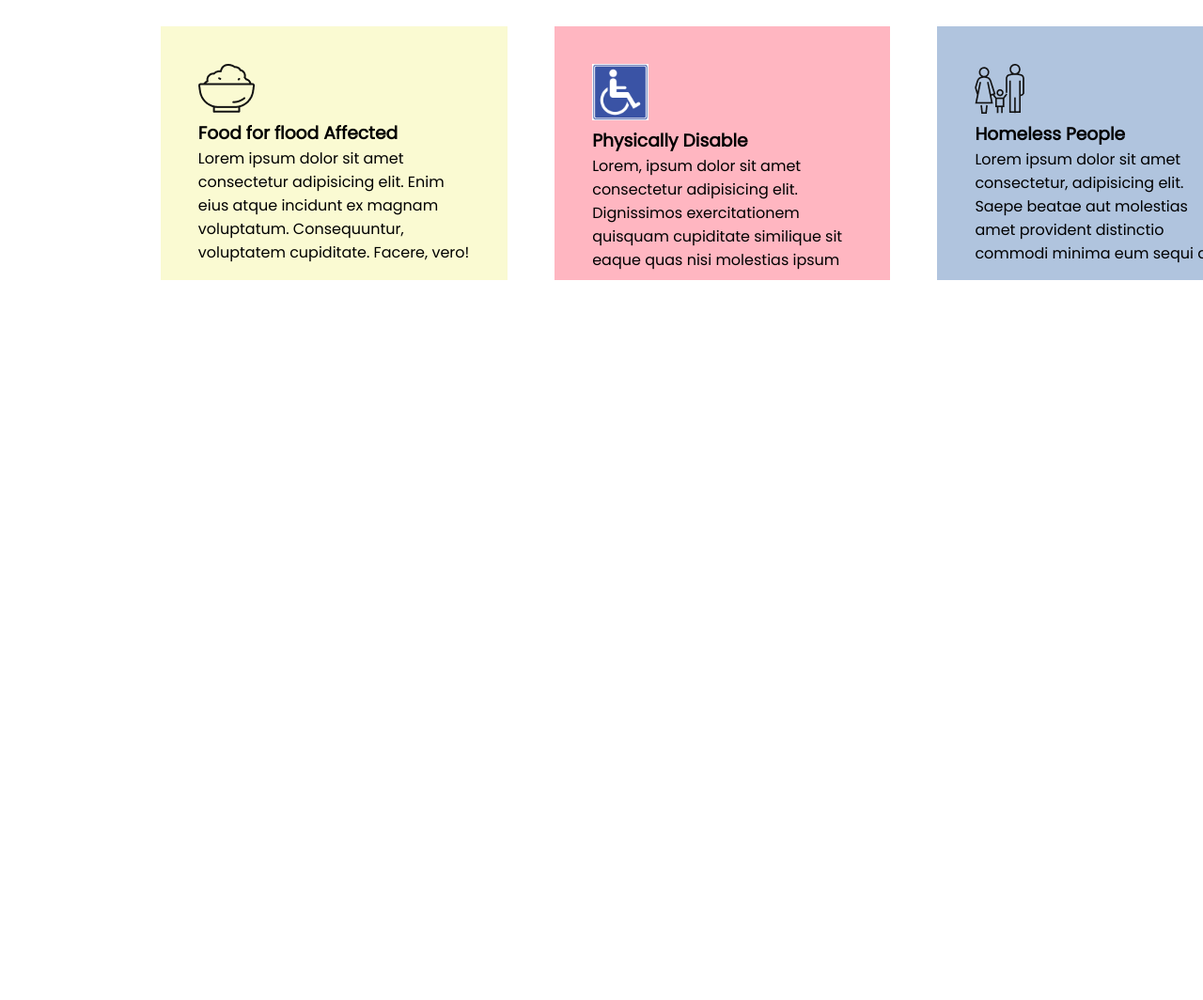
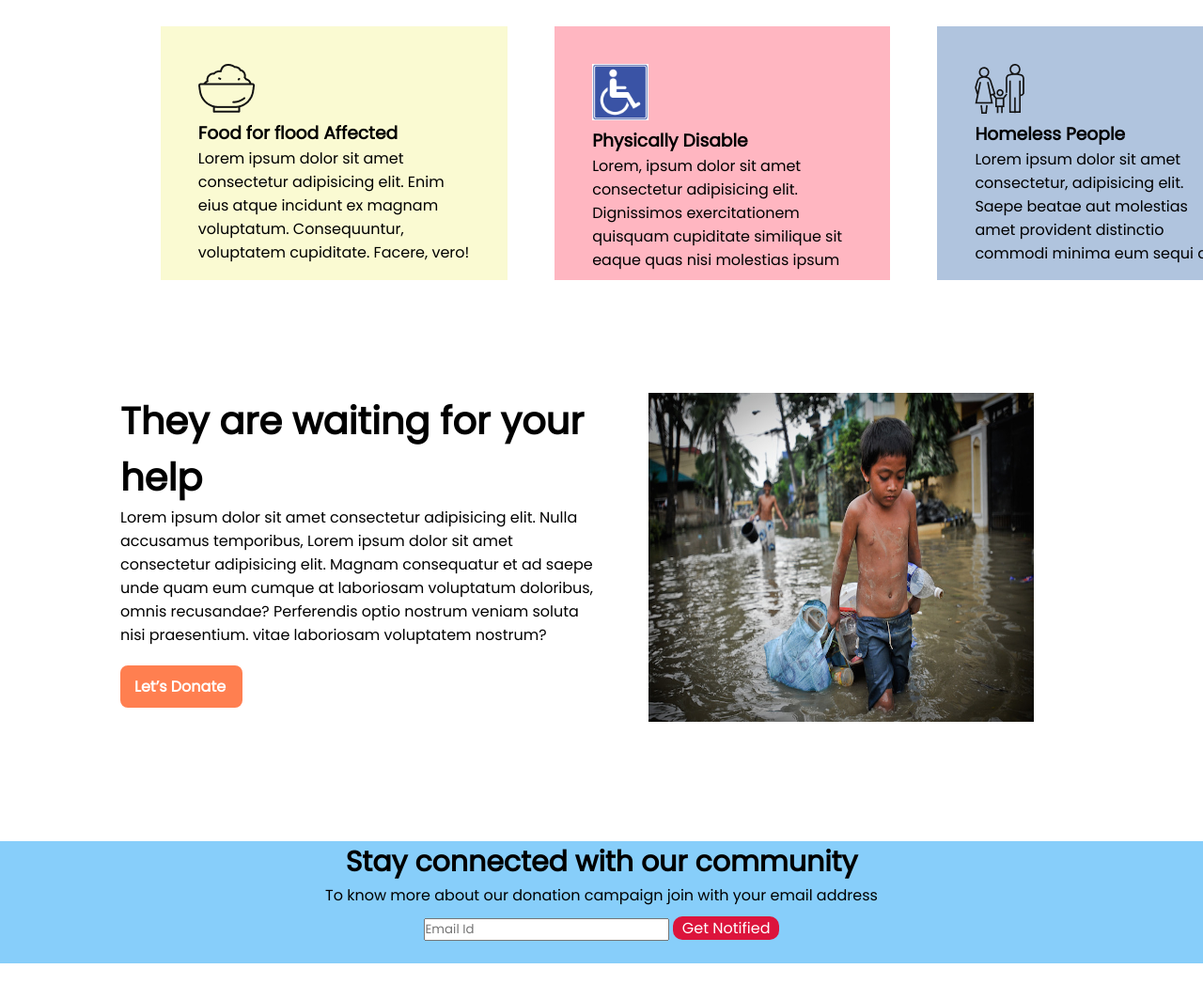
Before and after one commit to maksudur72/Donation-Project, a plain HTML site: page index.html in a window 1280 px wide. Shown: the part 1179-2243 px from the top of the page at 94% size. Before the commit the page ends 1477 px from the top, so only its background shows below. Drawn offline with Linux system fonts and the light colour scheme.

Commit message:
final-section-added

```diff
--- a/index.html
+++ b/index.html
@@ -70,6 +70,29 @@
             </div>
         </div>
     </section>
+    <section class="section-4">
+        <div class="half-width">
+            <h2>They are waiting for your help</h2>
+            <p>Lorem ipsum dolor sit amet consectetur adipisicing elit. Nulla accusamus temporibus, Lorem ipsum dolor
+                sit amet consectetur adipisicing elit. Magnam consequatur et ad saepe unde quam eum cumque at laboriosam
+                voluptatum doloribus, omnis recusandae? Perferendis optio nostrum veniam soluta nisi praesentium. vitae
+                laboriosam
+                voluptatem nostrum?</p>
+            <a class="donate-btn" target="_blank" href="">Let’s Donate</a>
+        </div>
+        <div class="half-width">
+            <img src="images/donate.jpg" alt="">
+        </div>
+    </section>
+    <section class="section-5">
+        <div class="notify">
+            <h2>Stay connected with our community</h2>
+            <p>To know more about our donation campaign join with your email address</p>
+        </div>
+        <div class="email-add">
+            <input placeholder="Email Id" type="Email" name="" id=""> <a class="info" href="">Get Notified</a>
+        </div>
+    </section>
 </body>
 
 </html>
--- a/style.css
+++ b/style.css
@@ -155,3 +155,66 @@
     height: 60px;
 
 }
+
+.section-4 {
+    display: flex;
+    justify-content: center;
+    margin-top: 120px;
+    margin-bottom: 120px;
+
+}
+
+.half-width {
+    width: 40%;
+    margin-left: 50px;
+
+}
+
+.half-width img {
+    width: 80%;
+    height: 350px;
+}
+
+.half-width h2 {
+    font-size: 40px;
+}
+
+.donate-btn {
+    display: block;
+    text-decoration: none;
+    background-color: coral;
+    padding: 10px 15px;
+    border-radius: 8px;
+    color: white;
+    font-weight: bold;
+    margin-top: 20px;
+    width: 100px;
+}
+
+.notify {
+    text-align: center;
+}
+
+.section-5 h2 {
+    font-size: 30px;
+    font-weight: bolder;
+}
+
+.section-5 {
+    background-color: lightskyblue;
+    height: 130px;
+    margin-bottom: 80px;
+}
+
+.email-add {
+    text-align: center;
+    margin-top: 10px;
+}
+
+.info {
+    text-decoration: none;
+    background-color: crimson;
+    padding: 1px 10px 1px 10px;
+    color: white;
+    border-radius: 10px;
+}
```
